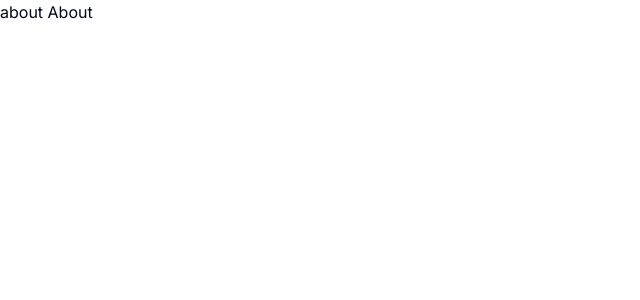
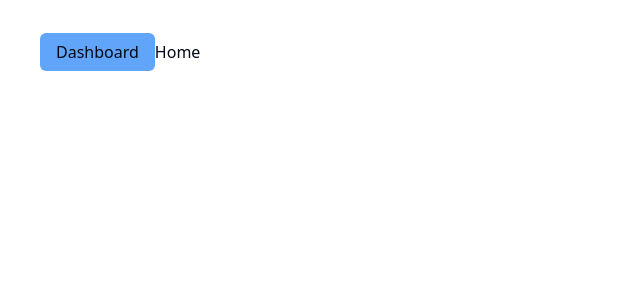
Before and after one commit to jibon-roy/update-skills, a Next.js app: page /about in a window 1280 px wide. Shown: the top 300 px of the page, without its empty margins (0-640 px from the left). Built offline with nearby package versions, Linux system fonts and the light colour scheme.

Commit message:
axios installed

```diff
--- a/package.json
+++ b/package.json
@@ -9,6 +9,7 @@
     "lint": "next lint"
   },
   "dependencies": {
+    "axios": "^1.6.8",
     "class-variance-authority": "^0.7.0",
     "clsx": "^2.1.1",
     "lucide-react": "^0.378.0",
@@ -25,6 +26,7 @@
     "@types/react-dom": "^18",
     "eslint": "^8",
     "eslint-config-next": "14.2.3",
+    "mini-css-extract-plugin": "^2.9.0",
     "postcss": "^8",
     "tailwindcss": "^3.4.1",
     "typescript": "^5"
--- a/src/app/(DashboardLayout)/layout.tsx
+++ b/src/app/(DashboardLayout)/layout.tsx
@@ -1,8 +1,6 @@
 import type { Metadata } from "next";
-import { Inter } from "next/font/google";
 import "../globals.css";
 
-const inter = Inter({ subsets: ["latin"] });
 
 export const metadata: Metadata = {
     title: "Create Next App",
@@ -16,7 +14,7 @@ export default function RootLayout({
 }>) {
     return (
         <html lang="en">
-            <body className={inter.className}>{children}</body>
+            <body>{children}</body>
         </html>
     );
 }
--- a/src/app/(MainLayout)/(home)/page.tsx
+++ b/src/app/(MainLayout)/(home)/page.tsx
@@ -13,7 +13,7 @@ export default async function Home() {
   return (
     <main>
       {
-        users.map((user: { _id: string, name: string }) => <div key={user._id}>{user.name}</div>)
+        users.map((user: { _id: string, name: string }): any => <div key={user._id}>{user.name}</div>)
       }
       <Link href="/about">About page</Link>
     </main>
--- a/src/app/(MainLayout)/about/page.tsx
+++ b/src/app/(MainLayout)/about/page.tsx
@@ -1,8 +1,13 @@
+import Link from "next/link";
+
 type Props = {}
 
 function About({ }: Props) {
     return (
-        <div>about About</div>
+        <div className="p-10">
+            <Link href="/dashboard" className="bg-blue-400 rounded-md px-4 py-2">Dashboard</Link>
+            <Link href="/">Home</Link>
+        </div>
     )
 };
 
--- a/src/app/(MainLayout)/layout.tsx
+++ b/src/app/(MainLayout)/layout.tsx
@@ -1,8 +1,7 @@
 import type { Metadata } from "next";
-import { Inter } from "next/font/google";
 import "../globals.css";
 
-const inter = Inter({ subsets: ["latin"] });
+
 
 export const metadata: Metadata = {
   title: "Create Next App",
@@ -16,7 +15,7 @@ export default function RootLayout({
 }>) {
   return (
     <html lang="en">
-      <body className={inter.className}>{children}</body>
+      <body className="">{children}</body>
     </html>
   );
 }
```
Also changed, not shown: 1 other file (tests, documents, lock files or other folders).
